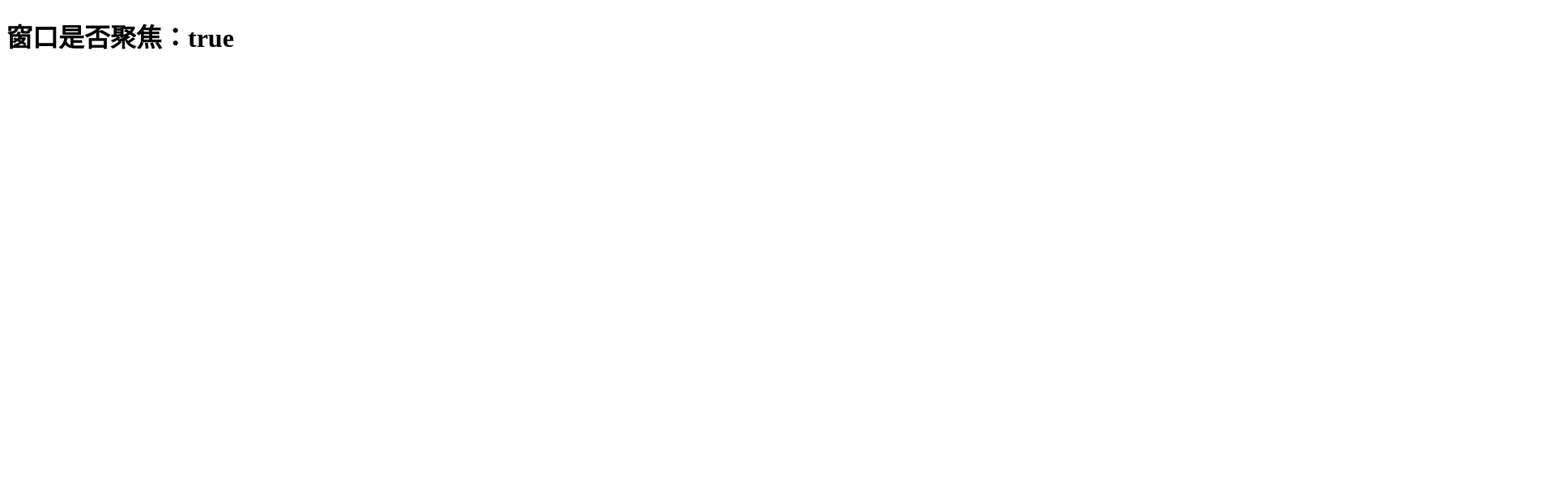
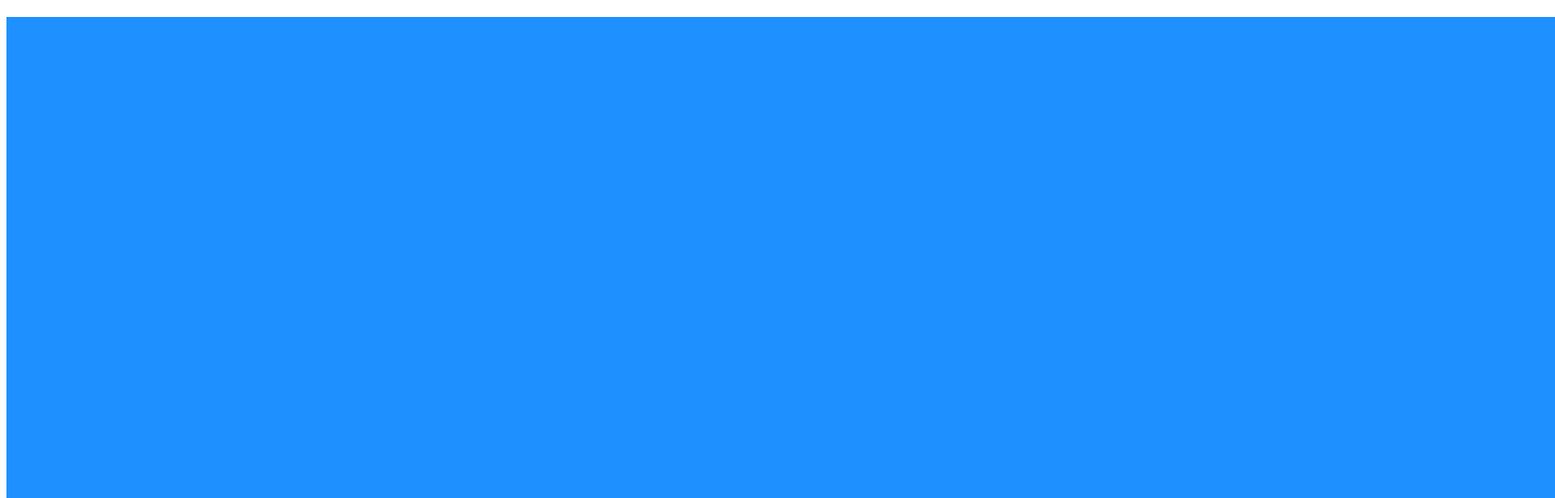
Before and after one commit to maomao124/vueuse-test, a Vue app: page / in a window 1280 px wide. Shown: the top 616 px of the page at 81% size, 1920 px wide, since content can reach past the window. Built offline with nearby package versions, Linux system fonts and the light colour scheme.

Commit message:
useWindowScroll

```diff
--- a/src/main.ts
+++ b/src/main.ts
@@ -1,4 +1,4 @@
 import { createApp } from 'vue'
-import App from './view/View9.vue'
+import App from './view/View10.vue'
 
 createApp(App).mount('#app')
--- /dev/null
+++ b/src/view/View10.vue
@@ -0,0 +1,37 @@
+<template>
+  <div class="div">
+    <h1>
+      {{ windowScroll.x }}<br>
+      {{ windowScroll.y }}
+    </h1>
+  </div>
+</template>
+
+<script lang="ts" setup>
+
+import {useWindowScroll} from "@vueuse/core";
+import {watch} from "vue";
+
+const windowScroll = useWindowScroll();
+
+watch(windowScroll.x, () =>
+{
+  console.log("x更改", windowScroll.x.value, windowScroll.y.value);
+})
+watch(windowScroll.y, () =>
+{
+  console.log("y更改", windowScroll.x.value, windowScroll.y.value);
+})
+
+</script>
+
+<style scoped>
+.div {
+  text-align: center;
+  width: 500vw;
+  height: 2000vh;
+  background: dodgerblue;
+}
+
+
+</style>
```
